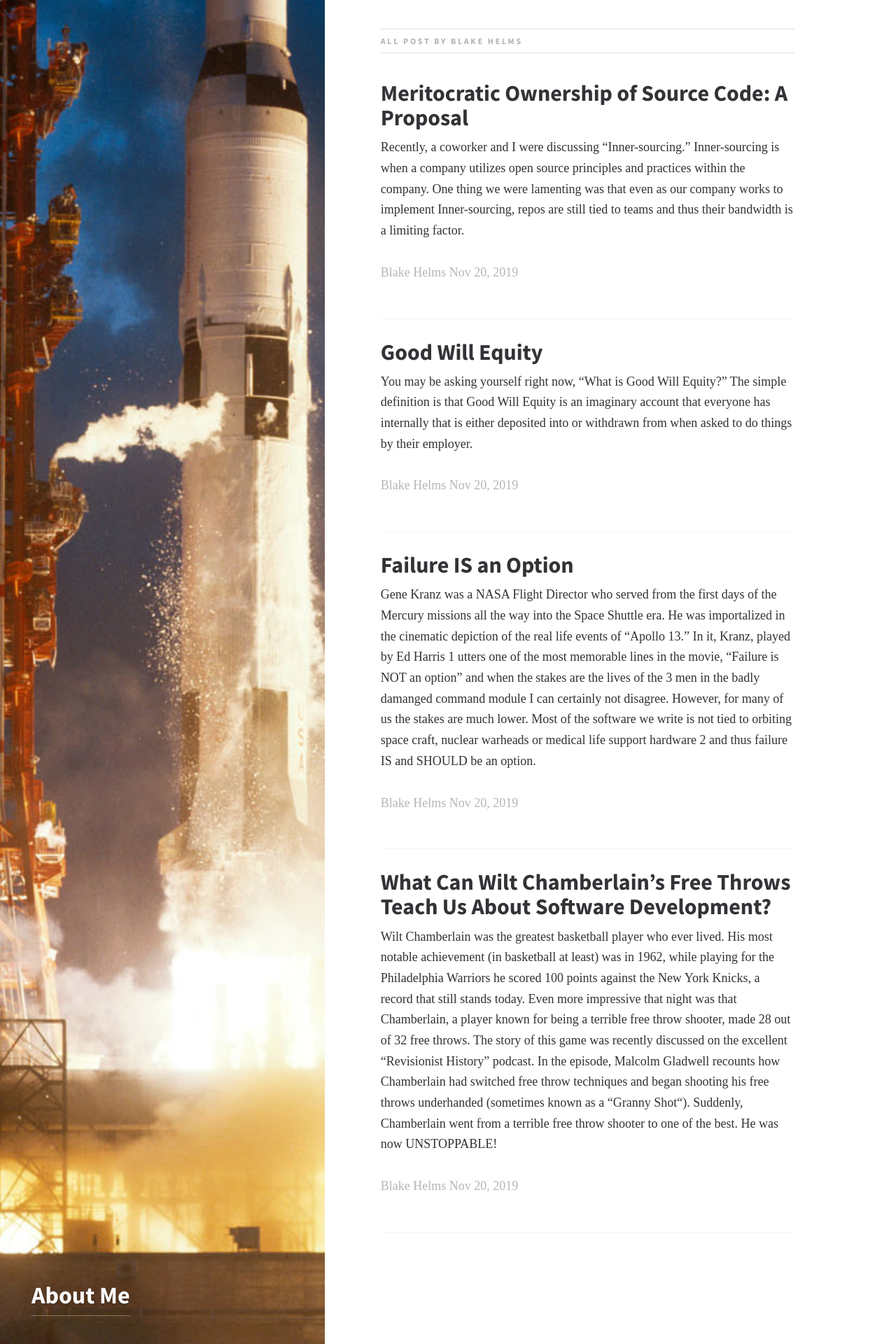
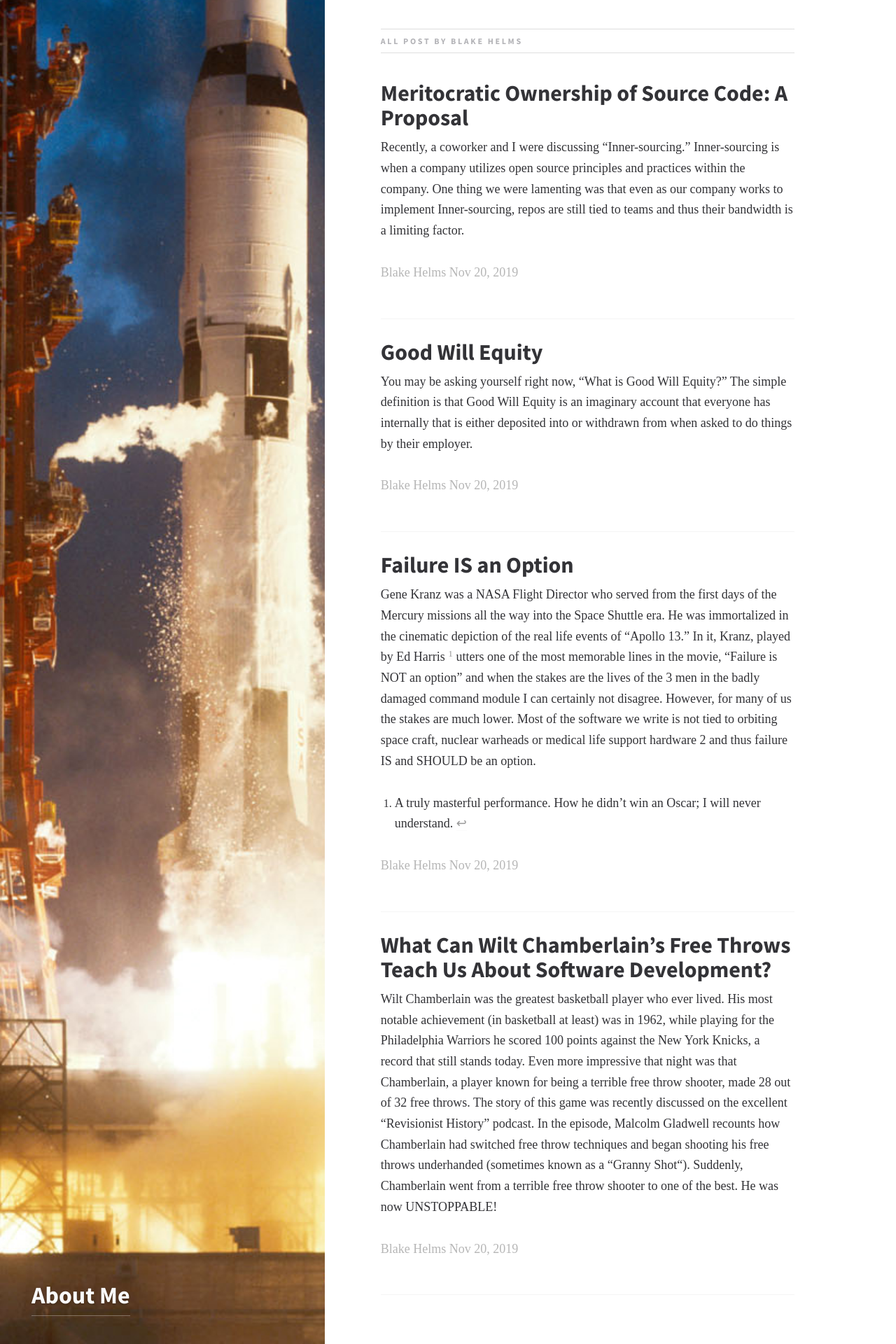
Before and after one commit to helmsb/helmsb.github.io, a Jekyll site: the page built from author-blake.md, in a window 1280 px wide. Shown: the part 812-2732 px from the top of the page at 70% size. Built offline with Jekyll 4.4.1, drawn with Linux system fonts in a browser that asks for light colours; some web fonts are replaced.

Commit message:
Various updates

```diff
--- a/_posts/2019-12-21-failure-is-an-option.md
+++ b/_posts/2019-12-21-failure-is-an-option.md
@@ -11,15 +11,15 @@
 feature_image: post-assets/apollo-13-service-module
 ---
 
-Gene Kranz was a NASA Flight Director who served from the first days of the Mercury missions all the way into the Space Shuttle era. He was importalized in the cinematic depiction of the real life events of “Apollo 13.” In it, Kranz, played by Ed Harris 1 utters one of the most memorable lines in the movie, “Failure is NOT an option” and when the stakes are the lives of the 3 men in the badly damanged command module I can certainly not disagree. However, for many of us the stakes are much lower. Most of the software we write is not tied to orbiting space craft, nuclear warheads or medical life support hardware 2 and thus failure IS and SHOULD be an option.
+Gene Kranz was a NASA Flight Director who served from the first days of the Mercury missions all the way into the Space Shuttle era. He was immortalized in the cinematic depiction of the real life events of “Apollo 13.” In it, Kranz, played by Ed Harris [^1] utters one of the most memorable lines in the movie, “Failure is NOT an option” and when the stakes are the lives of the 3 men in the badly damaged command module I can certainly not disagree. However, for many of us the stakes are much lower. Most of the software we write is not tied to orbiting space craft, nuclear warheads or medical life support hardware 2 and thus failure IS and SHOULD be an option.
 
 I’ve been in software development professionally for over 15 years. During this time a lot has changed in how we write software. I’m not just talking about the tools and the languages but the methodologies as well. When I began my career we were very much a “Waterfall” based shop. Over time we tweaked that methodology but fundamentally it remained the same. Then, like a great lightning bolt from the sky came “Agile.” It was going to solve all of our problems. Never again would software be late or requirements go unfulfilled. All we had to do works work “Agilely” by doing a very specific set of pre-determined ceremonies and actions and like magic all would be right in the world. Needless to say, that didn’t happen.
 
-In many cases things were worse. The requirments were less defined so our customers were upset. We planned all the work carefully and then worked feverishly all day, most nights and nearly every weekends in order to fulfill the plan that was unrealistic when we devised it.
+In many cases things were worse. The requirements were less defined so our customers were upset. We planned all the work carefully and then worked feverishly all day, most nights and nearly every weekends in order to fulfill the plan that was unrealistic when we devised it.
 
-What went wrong? Wasn’t “Agile” supposed to save us from all this?
+## What went wrong? Wasn’t “Agile” supposed to save us from all this?
 
-In the previous paragraphs, I capitalized “Agile” to differentiate it from true “agile software development.” “Agile” has gone from an idea, to a buzz word, to a brand. All along the way it has picked up new cruft, like a snowball rolling down a hill. Consultants have come and gone, companies have risen and fallen in the search to package, promote and sell “Agile” to a waiting public. The problem began almost imeadiatly with a misconception and a mangling of the concept. The word “agile” as layed out in the “Agile Manifesto” is an adjective not a noun. This might seem like an unimportant distinction but it’s the cause of decades of strife.
+In the previous paragraphs, I capitalized “Agile” to differentiate it from true “agile software development.” “Agile” has gone from an idea, to a buzz word, to a brand. All along the way it has picked up new cruft, like a snowball rolling down a hill. Consultants have come and gone, companies have risen and fallen in the search to package, promote and sell “Agile” to a waiting public. The problem began almost immediately with a misconception and a mangling of the concept. The word “agile” as layed out in the “Agile Manifesto” is an adjective not a noun. This might seem like an unimportant distinction but it’s the cause of decades of strife.
 
 Agile software development doesn’t dictate whether you use Kanban or Scrum or what time you need to have a “Daily Stand-up” or if you should have one at all! Instead it gives you the permission to measure things and determine if it’s effective for you and your team. This is the key point I hope to make in this post.
 
@@ -29,38 +29,46 @@
 
 There can be a number of challenges that can hinder this mindset. Let’s discuss a few:
 
-The Sunk Cost Fallacy
+### The Sunk Cost Fallacy
+
 This concept is basically that when evaluating whether or not we should continue a practice we are often biased toward continuing due to the high costs that have already been incurred. It can also serve as a way to “defer” admitting failure by assuming that since the full cost hasn’t yet been realized failure has not yet occurred. Instead you should always base your decisions on the actual data and be willing to accept your loss and work toward a better solution
 
-Top Down Management
+### Top Down Management
+
 In many cases the culture of the company can create a situation where individual teams don’t have the necessary autonomy to make the decisions on their own and instead are forced to stay within in a strict framework of operation 3.
 
-Complacency
-In some cases you may be succeeding in spite of bad practices. Former President of Pixar, Ed Catmul once said “Success hides problems.” This may be the case in your organization. When things are going well it’s difficult to look introspectively and create expirements. No one wants to rock the boat. You must fight this instinct and always be willing to admit that there are ways that you can improve.
+### Complacency
 
-Apathy
+In some cases you may be succeeding in spite of bad practices. Former President of Pixar, Ed Catmul once said “Success hides problems.” This may be the case in your organization. When things are going well it’s difficult to look introspectively and create experiments. No one wants to rock the boat. You must fight this instinct and always be willing to admit that there are ways that you can improve.
+
+### Apathy
+
 You can only have real change in an organization of the members of that organization care about what they are doing and are looking for ways to improve and grow. This is not only those at the top but also your fellow team-mates. Everyone has to be onboard with improving which means they also have to be onboard with admitting failure.
 
-Pride
+### Pride
+
 Which brings us to probably the hardest one of all. Sometimes the one person that it is most difficult to admit failure to is yourself. The very though of failing at something makes you sick but failure is how we learn and grow and admitting to that failure is the first step in unleashing that power. You have to stop tying your self worth to the actions you perform. A failure of an experiment doesn’t define you instead it is the first step in helping you improve.
 
-How do we begin?
+### How do we begin?
+
 First, determine an area that you are looking to measure and improve. Don’t try and solve every problem all at once. Pick something isolated and small. Begin by breaking down the problem using techniques like:
 
 1. The Five Why’s
 2. Mind Maps
 3. A3 Analysis
 
-Note: I’ll be going more in-depth into these techniques in future posts.
+*Note: I’ll be going more in-depth into these techniques in future posts.*
 
 Next, determine which metrics you are going to use to measure success or failure. Be realistic. Don’t set unattainable goals but don’t sand bag and set goals that are too easy either. These metrics should also correspond to real indicators that give a sense of whether or not you’ve improved the situation and not simply an easy way to “game the system” (ie. “Don’t juke the stats”). An example of this might be meeting the criteria of “reduce errors by 10%” by simply removing the error logging code.
 
 Once you’ve determined what you want to improve, what metrics are important and how you will measure success or failure you need to determine a time-box to run your experiment then put it into practice.
 
-The final step which the purpose of this post is to review your metrics and determine whether or not you have been successful. If you were, then great, on to the next issue. If not, then you need to have an open and honest dicussion with your team and the stakeholders and review what you’ve learned and use these findings to drive the next experiment.
+The final step which the purpose of this post is to review your metrics and determine whether or not you have been successful. If you were, then great, on to the next issue. If not, then you need to have an open and honest discussion with your team and the stakeholders and review what you’ve learned and use these findings to drive the next experiment.
 
 This cycle is sometimes called PDSA (Plan, Do, Study, Act) and it’s probably the most important practice you can add to your organization to drive a culture of agile development. Basically you should never rest on your laurels but instead constantly be experimenting and looking for ways to improve.
 
 Positive change can only happen when you decide to take a hard look at what you’re doing and having the courage to admit failure.
 
 Failure IS an option!
+
+[^1]: A truly masterful performance. How he didn't win an Oscar; I will never understand.
--- a/_sass/partials/_custom.sass
+++ b/_sass/partials/_custom.sass
@@ -5,3 +5,6 @@
 .align-right
   float: right
   margin: 15px
+
+.footnotes
+  font-size: 10px
```
Also changed, not shown: Gemfile.lock, 5 other files.
